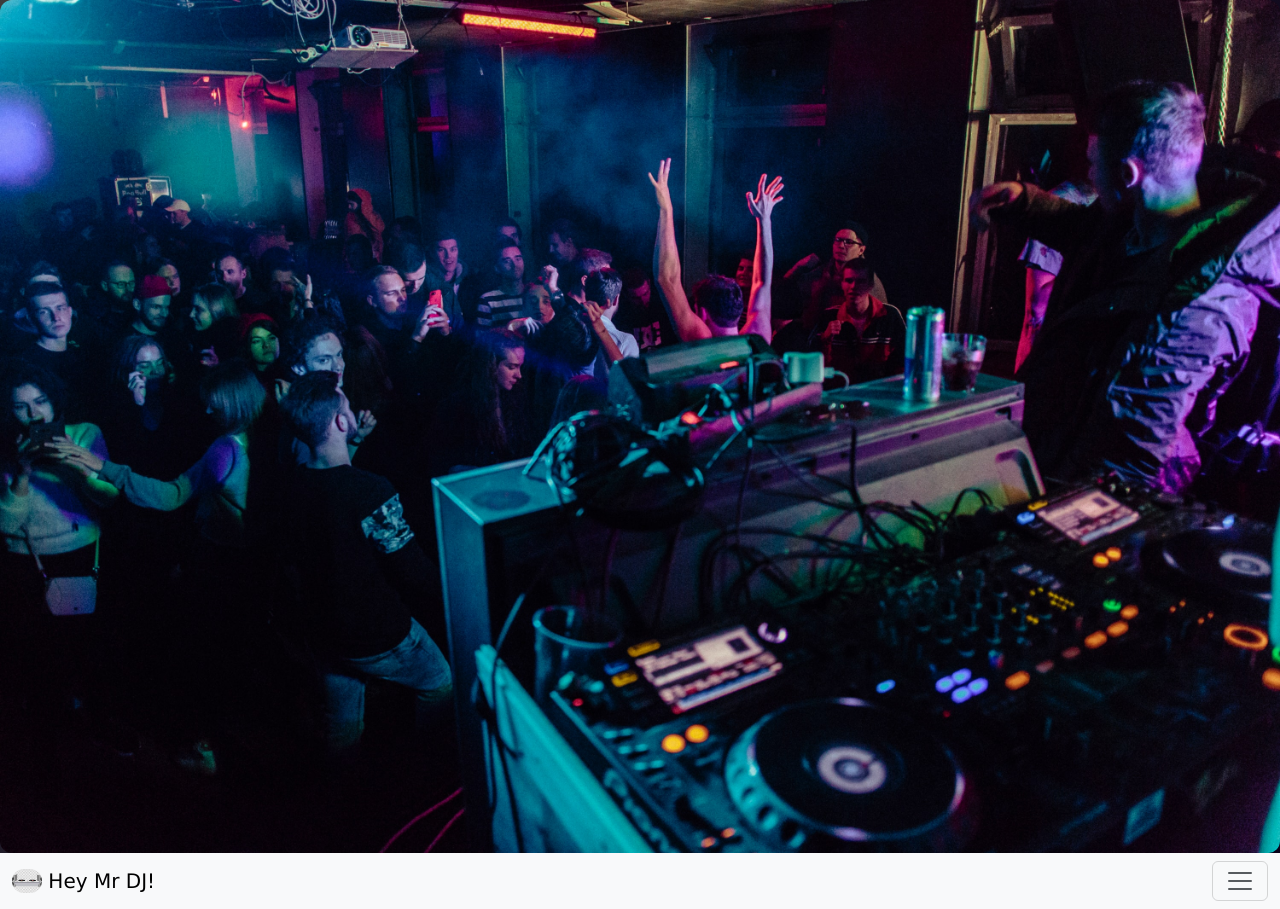
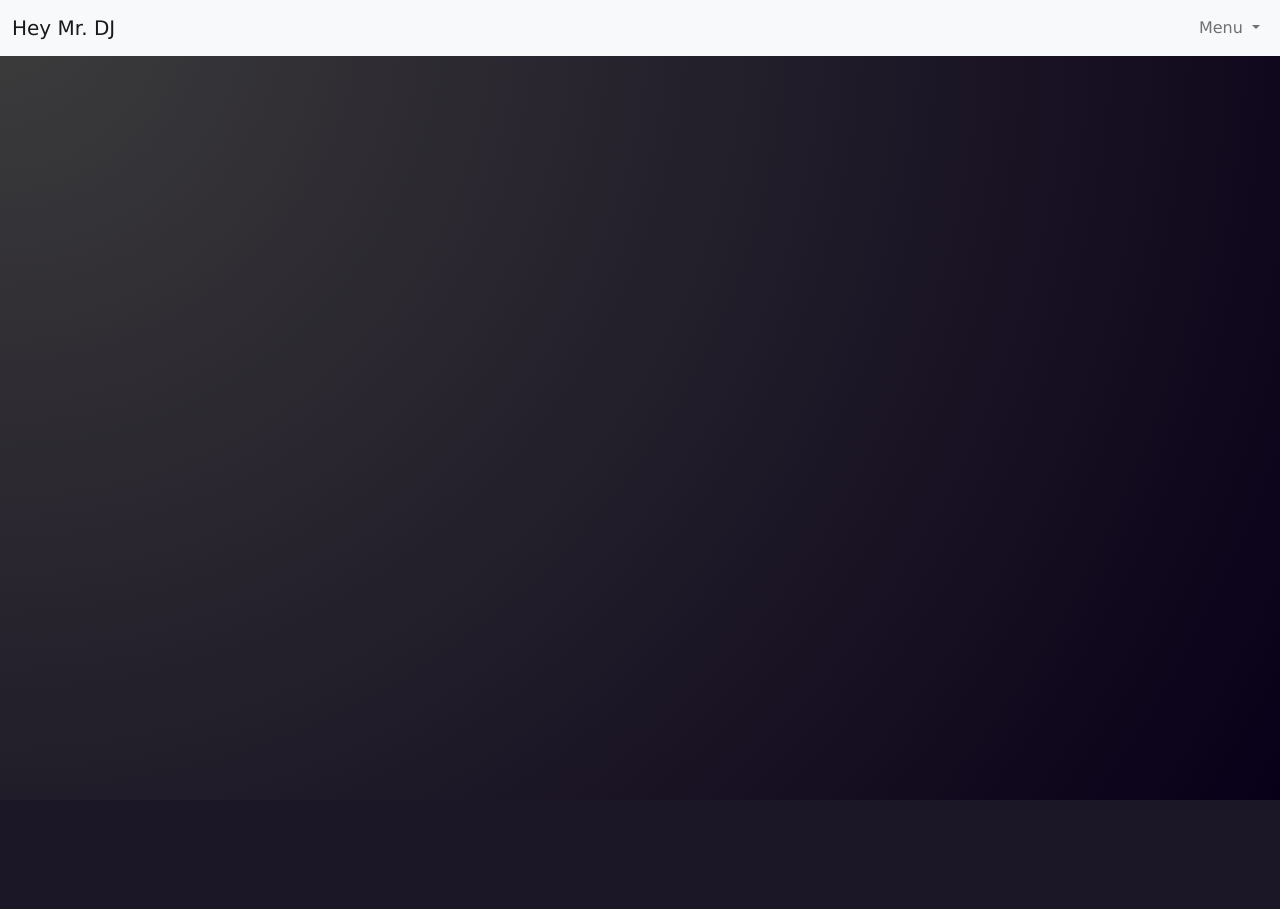
Before and after one commit to AdamZWinter/HeyMrDJ, a PHP site: page /views/header.html in a window 1280 px wide. After the commit the page ends 800 px from the top, so only its background shows below. Run offline with PHP 8.4, Linux system fonts and the light colour scheme.

Commit message:
rolled back main to last working, create branch for britany work

```diff
--- a/styles/style.css
+++ b/styles/style.css
@@ -85,15 +85,3 @@ a:hover {
     color:black;
     white-space: nowrap;
 }
- /*       Nav Bar Styles       */
-nav{
-    background-color: rgba(226,107,68,0.69);
-}
-
-/* Home Page Styles */
-.content-square{
-    background-color: rgba(202,240,248,0.77);
-    border: rgba(0,119,182,0.77) solid 2px;
-    border-radius: 3px;
-    text-align: center;
-}
--- a/views/header.html
+++ b/views/header.html
@@ -11,50 +11,23 @@
     <meta name="viewport" content="width=device-width, initial-scale=1">
 
     <!-- Bootstrap CSS -->
-    <link href="https://cdn.jsdelivr.net/npm/bootstrap@5.3.0-alpha1/dist/css/bootstrap.min.css" rel="stylesheet" integrity="sha384-GLhlTQ8iRABdZLl6O3oVMWSktQOp6b7In1Zl3/Jr59b6EGGoI1aFkw7cmDA6j6gD" crossorigin="anonymous">
+    <link href="https://cdn.jsdelivr.net/npm/bootstrap@5.1.3/dist/css/bootstrap.min.css" rel="stylesheet" integrity="sha384-1BmE4kWBq78iYhFldvKuhfTAU6auU8tT94WrHftjDbrCEXSU1oBoqyl2QvZ6jIW3" crossorigin="anonymous">
 
-    <!--    HeyDJ CSS-->
-    <link href="../styles/style.css" rel="stylesheet">
+    <!--    Diner CSS-->
+    <link href="styles/style.css" rel="stylesheet">
 
     <title>Hey Mr. DJ</title>
 </head>
 
 <body class="d-flex flex-column h-100" id="grad1">
-    <img src="../images/home-image.jpg" class="img-fluid" alt="DJ at a booth performing in front of a crowd">
 
-    <!-- NAV BAR -->
-    <nav class="navbar bg-body-tertiary">
+<header>
+    <nav class="navbar navbar-expand-lg navbar-light bg-light">
         <div class="container-fluid">
-            <a class="navbar-brand" href="#">
-                <img src="../images/booth.jpeg" alt="dj booth" width="30" height="24" class="d-inline-block align-text-top">
-                Hey Mr DJ!
-            </a>
-            <button class="navbar-toggler" type="button" data-bs-toggle="collapse" data-bs-target="#navbarNav" aria-controls="navbarNav" aria-expanded="false" aria-label="Toggle navigation">
+            <a class="navbar-brand" href="#">Hey Mr. DJ</a>
+            <button class="navbar-toggler" type="button" data-bs-toggle="collapse" data-bs-target="#navbarSupportedContent" aria-controls="navbarSupportedContent" aria-expanded="false" aria-label="Toggle navigation">
                 <span class="navbar-toggler-icon"></span>
             </button>
-            <div class="collapse navbar-collapse" id="navbarNav">
-                <ul class="navbar-nav">
-                    <li class="nav-item">
-                        <a class="nav-link active" aria-current="page" href="#">Home</a>
-                    </li>
-                    <li class="nav-item">
-                        <a class="nav-link" href="#">Find My Event</a>
-                    </li>
-                    <li class="nav-item">
-                        <a class="nav-link" href="#">Browse Songs</a>
-                    </li>
-                    <li class="nav-item">
-                        <a class="nav-link" href="#">Make Request</a>
-                    </li>
-                    <li class="nav-item">
-                        <a class="nav-link" href="#">Login</a>
-                    </li>
-                </ul>
-            </div>
-        </div>
-    </nav>
-
-
 
 <!--            *****************************************  LOG IN **********************************************************-->
 
@@ -72,3 +45,42 @@
 <!--                &lt;!&ndash;                    <button class="btn btn-outline-success" type="submit">Search</button>&ndash;&gt;-->
 <!--                &lt;!&ndash;                </form>&ndash;&gt;-->
 <!--            </div>-->
+
+<!--            ********************************** MENU ************************************************************-->
+
+            <div class="collapse navbar-collapse" id="navbarSupportedContent">
+                <ul class="navbar-nav ms-auto mb-2 mb-lg-0">
+<!--                    <li class="nav-item">-->
+<!--                        <a class="nav-link active" aria-current="page" href="#">Home</a>-->
+<!--                    </li>-->
+<!--                    <li class="nav-item">-->
+<!--                        <a class="nav-link" href="#">Link</a>-->
+<!--                    </li>-->
+                    <li class="nav-item dropdown d-flex">
+                        <a class="nav-link dropdown-toggle" href="#" id="navbarDropdown" role="button" data-bs-toggle="dropdown" aria-expanded="false">
+                            Menu
+                        </a>
+                        <ul class="dropdown-menu" aria-labelledby="navbarDropdown">
+                            <li><a class="dropdown-item" href="eventSearch">Find My Event</a></li>
+                            <li><a class="dropdown-item" href="#">Find My DJ</a></li>
+                            <li><hr class="dropdown-divider"></li>
+                            <li><a class="dropdown-item" href="#">Make a Request</a></li>
+                            <li><a class="dropdown-item" href="#">Browse Songs</a></li>
+                        </ul>
+                    </li>
+<!--                    <li class="nav-item">-->
+<!--                        <a class="nav-link disabled">Disabled</a>-->
+<!--                    </li>-->
+                </ul>
+<!--                <form class="d-flex">-->
+<!--                    <input class="form-control me-2" type="search" placeholder="Search" aria-label="Search">-->
+<!--                    <button class="btn btn-outline-success" type="submit">Search</button>-->
+<!--                </form>-->
+            </div>
+
+<!--            *******************************************************************************************-->
+
+        </div>
+    </nav>
+
+</header>
```
Also changed, not shown: views/home.html (+82 -15 lines).
